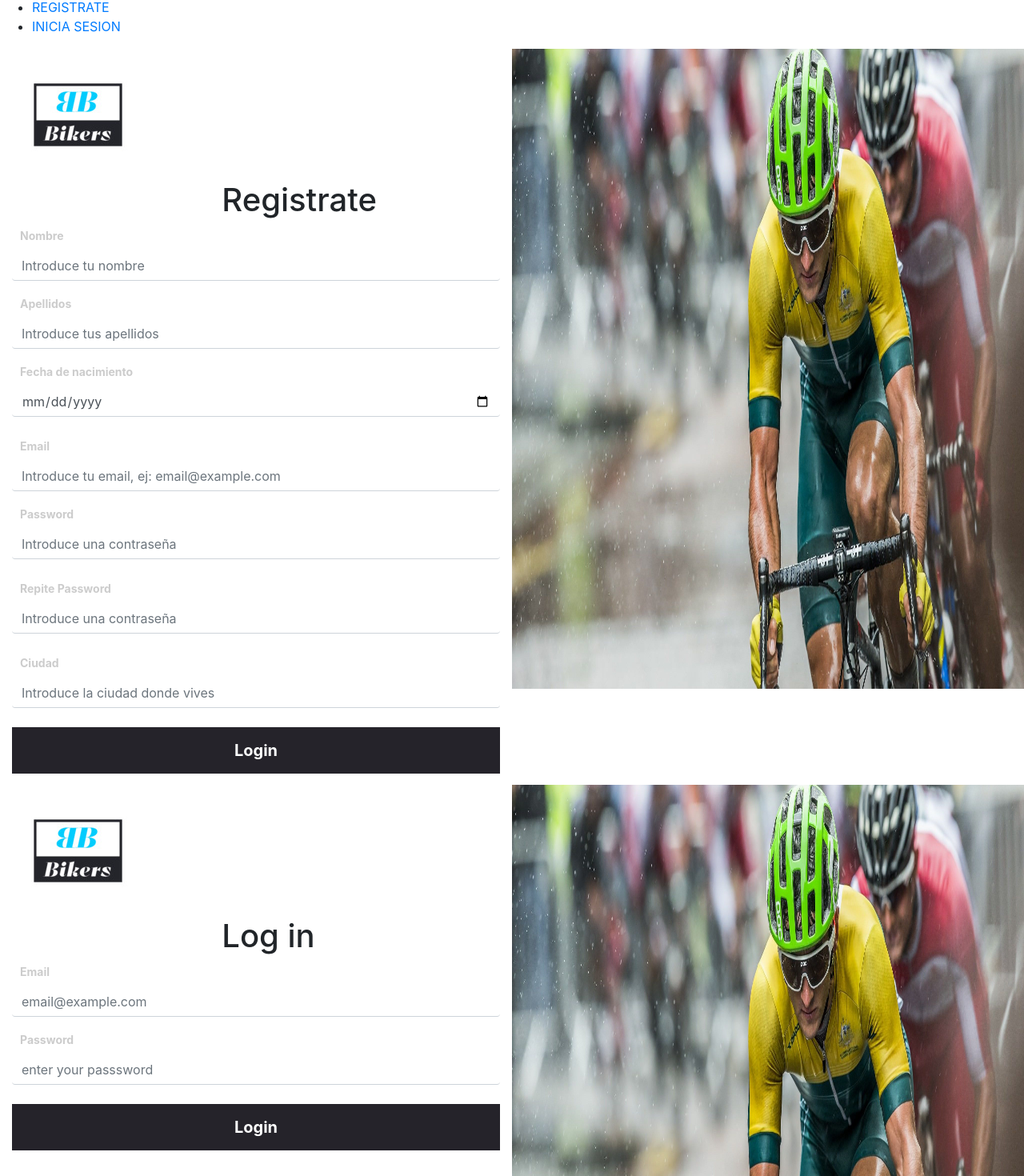
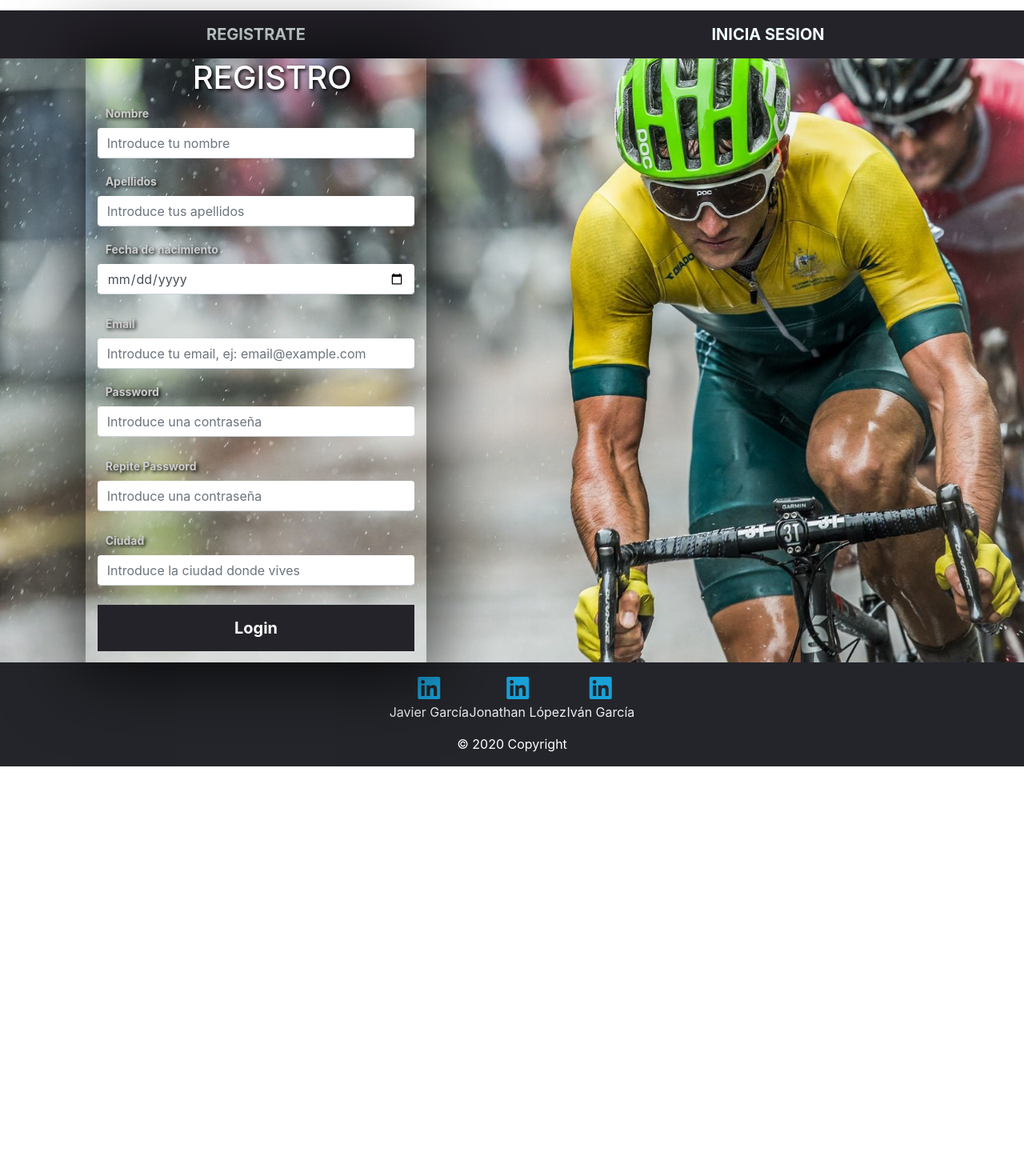
Before and after one commit to jgarciagonj97/bikers_angular, an Angular app in the folder ProyectoFinal-Angular/: page /login in a window 1280 px wide. Shown: the part 100-1570 px from the top of the page at 80% size. After the commit the page ends 1058 px from the top, so only its background shows below. Built offline with nearby package versions, Linux system fonts and the light colour scheme.

Commit message:
En proceso de mostrar/ocultar

```diff
--- a/ProyectoFinal-Angular/src/app/app.component.html
+++ b/ProyectoFinal-Angular/src/app/app.component.html
@@ -9,6 +9,7 @@
         <li><a [routerLink]="['/blog']">BLOG</a></li>
         <li><a [routerLink]="['/browser']">BUSCADOR</a></li>
         <li><a [routerLink]="['/profile']">PERFIL</a></li>
+        <li><a [routerLink]="['/login']">LOGUEARSE</a></li>
       </ul>
 
     </nav>
--- a/ProyectoFinal-Angular/src/app/componentes/login/login.component.css
+++ b/ProyectoFinal-Angular/src/app/componentes/login/login.component.css
@@ -17,7 +17,9 @@
 }
 
 .login-title{
-    margin-left: 43%;
+   margin-left: 30%;
+    color: #fff;
+    text-shadow: 2px 2px 4px #000;
 }
 .login-wrapper .login-btn:hover {
   border: 1px solid #25232A;
@@ -32,8 +34,15 @@
 
 }
 .form-group label{
+  text-shadow: 2px 2px 4px #000;
     font-size: 14px;
     font-weight: bold;
     color: #ccc;
     padding-left: 10px;
 }
+
+
+.borde{
+
+   box-shadow: 0px 0px 84px 14px rgba(0,0,0,0.75);
+}
--- a/ProyectoFinal-Angular/src/app/componentes/login/login.component.html
+++ b/ProyectoFinal-Angular/src/app/componentes/login/login.component.html
@@ -1,7 +1,9 @@
 <!-- creacion de formulario para login  -->
 <div class="container-fluid">
   <div class="row">
-      <div class="col-sm-6 login-section-wrapper">
+    <div class="col-sm-1"></div>
+    <div class="col-sm-4 login-section-wrapper borde">
+
       <div class="brand-wrapper">
         <img src="assets/img/logo_size.jpg" alt="logo" class="logo">
       </div>
@@ -14,7 +16,8 @@
           </div>
           <div class="form-group mb-4">
             <label for="password">Password</label>
-              <input type="password" name="password" id="password" class="form-control" placeholder="enter your passsword">
+            <input type="password" name="password" id="password" class="form-control"
+              placeholder="enter your passsword">
           </div>
           <input name="login" id="login" class="btn btn-block login-btn" type="button" value="Login">
         </form>
@@ -22,8 +25,6 @@
           <p class="login-wrapper-footer-text">Don't have an account? <a href="#!" class="text-reset">Register here</a></p> -->
       </div>
     </div>
-      <div class="col-sm-6 px-0 d-none d-sm-block">
-        <img src="assets/img/background.jpg" alt="login image" class="login-img">
+
   </div>
 </div>
-  </div>
--- a/ProyectoFinal-Angular/src/app/componentes/principal/principal.component.css
+++ b/ProyectoFinal-Angular/src/app/componentes/principal/principal.component.css
@@ -0,0 +1,47 @@
+.grupo {
+
+    padding: 0 ;
+
+}
+.grupo li a{
+    list-style: none;
+    text-decoration: none;
+    color:azure;
+    font-size: 20px;
+    font-weight: bold;
+}
+.grupo li {
+    display: block;
+
+    padding: 15px;
+    background-color: #25232A;
+    color: aqua;
+    float: left ;
+    width: 50%;
+    text-align: center;
+    cursor: pointer;
+    transition: 0.3s all ease;
+
+}
+
+.grupo li:hover{
+
+  background-color: rgb(80, 75, 94);
+    color: #25232A;
+
+
+}
+.boton .activo  li {
+    background-color: aqua;
+}
+
+.content > div:last-child{
+    display: none;
+}
+.content{
+    background-image: url('../../../assets/img/background.jpg');
+    background-size: cover;
+    background-repeat: no-repeat;
+    height: 100%;
+
+  }
--- a/ProyectoFinal-Angular/src/app/componentes/principal/principal.component.ts
+++ b/ProyectoFinal-Angular/src/app/componentes/principal/principal.component.ts
@@ -8,6 +8,7 @@ import { Component, OnInit } from '@angular/core';
 export class PrincipalComponent implements OnInit {
   mostrar = true;
 
+
   constructor() {}
 
   ngOnInit(): void {}
--- a/ProyectoFinal-Angular/src/app/componentes/register/register.component.css
+++ b/ProyectoFinal-Angular/src/app/componentes/register/register.component.css
@@ -16,24 +16,37 @@
   margin-bottom: 14px;
 }
 
-  .login-title{
-      margin-left: 43%;
+.login-title {
+  margin-left: 30%;
+  color: #fff;
+  text-shadow: 2px 2px 4px #000;
 }
+
 .login-wrapper .login-btn:hover {
   border: 1px solid #25232A;
   background-color: #fff;
   color: #25232A;
 }
 
-  .form-group input{
+.form-group input {
   border-top: none;
   border-right: none;
   border-left: none;
 
 }
-  .form-group label{
+
+.form-group label {
+  text-shadow: 2px 2px 4px #000;
   font-size: 14px;
   font-weight: bold;
   color: #ccc;
   padding-left: 10px;
 }
+
+
+
+
+.borde {
+
+  box-shadow: 0px 0px 84px 14px rgba(0, 0, 0, 0.75);
+}
--- a/ProyectoFinal-Angular/src/app/componentes/register/register.component.html
+++ b/ProyectoFinal-Angular/src/app/componentes/register/register.component.html
@@ -1,11 +1,9 @@
 <div class="container-fluid">
-  <div class="row">
-    <div class="col-sm-6 login-section-wrapper">
-      <div class="brand-wrapper">
-        <img src="assets/img/logo_size.jpg" alt="logo" class="logo">
-      </div>
-      <div class="login-wrapper my-auto">
-        <h1 class="login-title">Registrate</h1>
+  <div class="row ">
+    <div class="col-sm-1"></div>
+    <div class="col-sm-4 login-section-wrapper borde">
+      <div class="login-wrapper my-auto ">
+        <h1 class="login-title">REGISTRO</h1>
         <form action="">
           <div class="form-group">
             <label for="nombre">Nombre</label>
@@ -47,9 +45,7 @@
           <p class="login-wrapper-footer-text">Don't have an account? <a href="#!" class="text-reset">Register here</a></p> -->
       </div>
     </div>
-    <div class="col-sm-6 px-0 d-none d-sm-block">
-      <img src="assets/img/background.jpg" alt="login image" class="login-img">
-    </div>
+
   </div>
 </div>
 
--- a/ProyectoFinal-Angular/src/app/principal/principal.component.css
+++ /dev/null
@@ -1,40 +0,0 @@
-.grupo {
-
-    padding: 0 ;
-
-}
-.grupo li a{
-    list-style: none;
-    text-decoration: none;
-    color:azure;
-    font-size: 20px;
-    font-weight: bold;
-}
-.grupo li {
-    display: block;
-
-    padding: 15px;
-    background-color: #25232A;
-    color: aqua;
-    float: left ;
-    width: 50%;
-    text-align: center;
-    cursor: pointer;
-    transition: 0.3s all ease;
-
-}
-
-.grupo li:hover{
-
-  background-color: rgb(80, 75, 94);
-    color: #25232A;
-
-
-}
-.boton .activo  li {
-    background-color: aqua;
-}
-
-.content > div:last-child{
-    display: none;
-}
```
Lines whose indentation alone changed are shown as unchanged.
